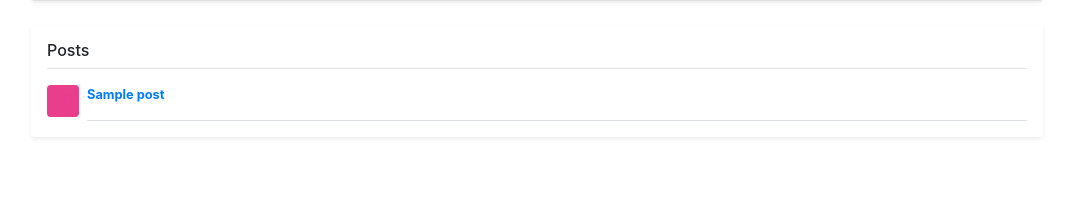
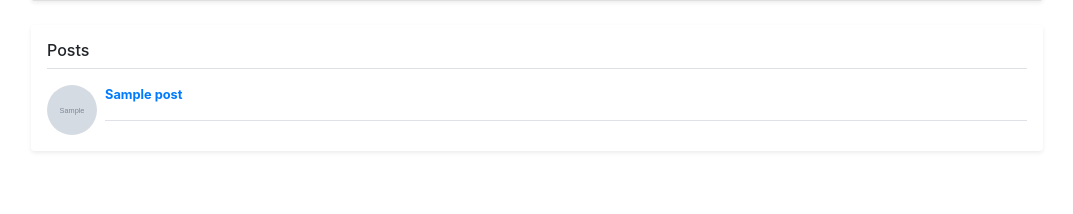
Before and after one commit to aprilkrg/wayfarer, a Django app: page /profile/1 in a window 1280 px wide. Shown: the part 331-545 px from the top of the page, without its empty margins (103-1176 px from the left). Run offline with Django 3.2, Linux system fonts and the light colour scheme; tables that the repository leaves empty hold one stand-in row (values such as "Sample post"); grey boxes marked "Sample" are stand-in pictures; some libraries are stand-ins or nearby versions.

Commit message:
profile image is working perfectly

```diff
--- a/main_app/static/styles/main.css
+++ b/main_app/static/styles/main.css
@@ -61,3 +61,16 @@ nav {
     transform: scale(1.2);
     filter: blur(3px) brightness(25%);
 }
+
+
+.media-image {
+    width: 50px;
+    height: 50px;
+    border-radius: 50%;
+    overflow: hidden;
+}
+
+.media-image__img {
+    width: 100%;
+    height: 100%;
+}
--- a/main_app/templates/base.html
+++ b/main_app/templates/base.html
@@ -62,7 +62,9 @@
     {% include 'modal/modal.html' with modalId='sign-in' %}
 
     {% comment %} NOTE Photo Modal  {% endcomment %}
-    {% include 'modal/modal.html' with modalId='update-photo' %}
+    {% if user.is_authenticated %}
+        {% include 'modal/modal.html' with modalId='update-photo' %}
+     {% endif %}
 
     <script src="https://code.jquery.com/jquery-3.5.1.slim.min.js" integrity="sha384-DfXdz2htPH0lsSSs5nCTpuj/zy4C+OGpamoFVy38MVBnE+IbbVYUew+OrCXaRkfj" crossorigin="anonymous"></script>
     <script src="https://cdn.jsdelivr.net/npm/popper.js@1.16.1/dist/umd/popper.min.js" integrity="sha384-9/reFTGAW83EW2RDu2S0VKaIzap3H66lZH81PoYlFhbGU+6BZp6G7niu735Sk7lN" crossorigin="anonymous"></script>
--- a/main_app/templates/user/profile.html
+++ b/main_app/templates/user/profile.html
@@ -35,7 +35,11 @@
         {% for post in  user_posts %}
 
           <div class="media text-muted pt-3">
-            <svg class="bd-placeholder-img mr-2 rounded" width="32" height="32" xmlns="http://www.w3.org/2000/svg" preserveAspectRatio="xMidYMid slice" focusable="false" role="img" aria-label="Placeholder: 32x32"><title>Placeholder</title><rect width="100%" height="100%" fill="#e83e8c"></rect><text x="50%" y="50%" fill="#e83e8c" dy=".3em">32x32</text></svg>
+
+            <div class="media-image mr-2 " >
+               <img class="card-img-right flex-auto d-none d-md-block media-image__img" data-src="holder.js/200x250?theme=thumb" alt="avatar" src="{{ profile_photo }}" data-holder-rendered="true" />
+            </div>
+
             <p class="media-body pb-3 mb-0 small lh-125 border-bottom border-gray">
               <strong class="d-block text-gray-dark">
                 <a href="{% url 'post' post.id %}">{{ post.title }}</a>
@@ -44,8 +48,8 @@
           </div>
 
         {% endfor %}
+      </div>
 
-      </div>
       {% comment %} post ends {% endcomment %}
         {% else %}
 
```
